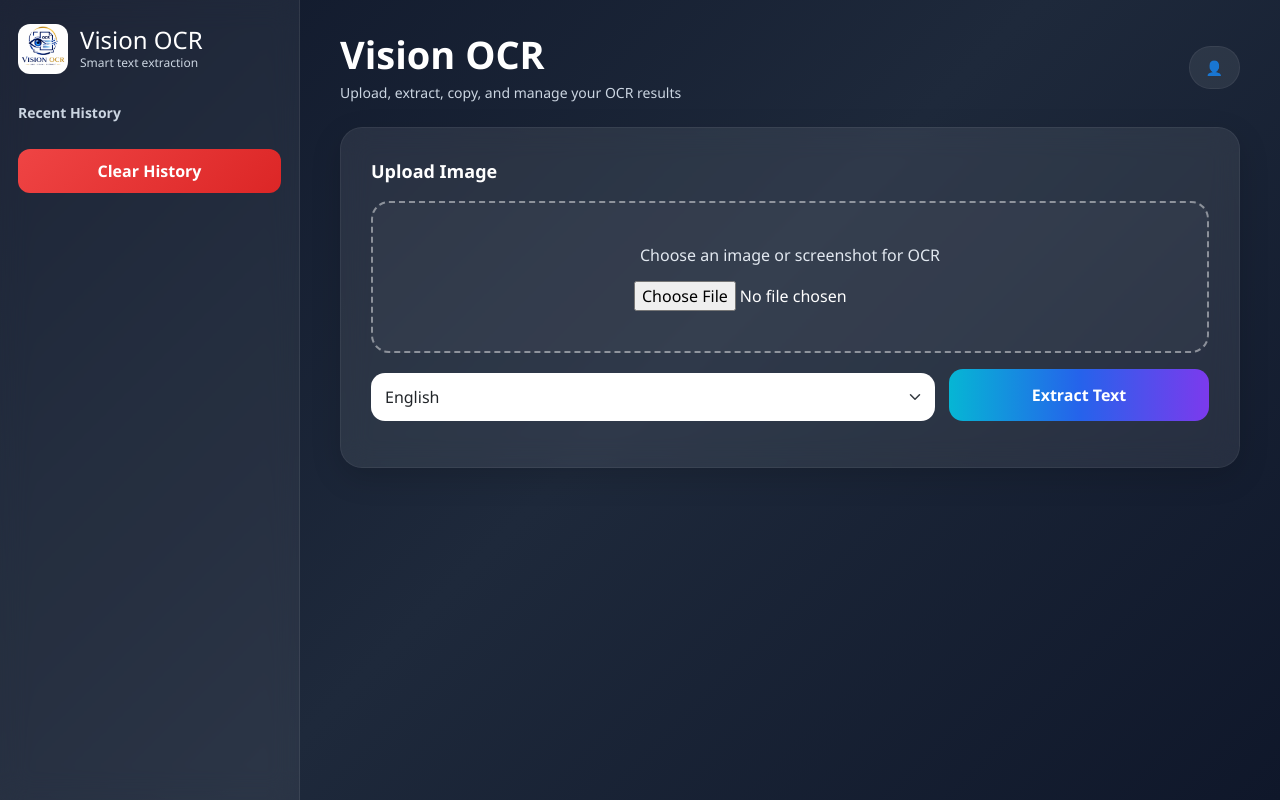
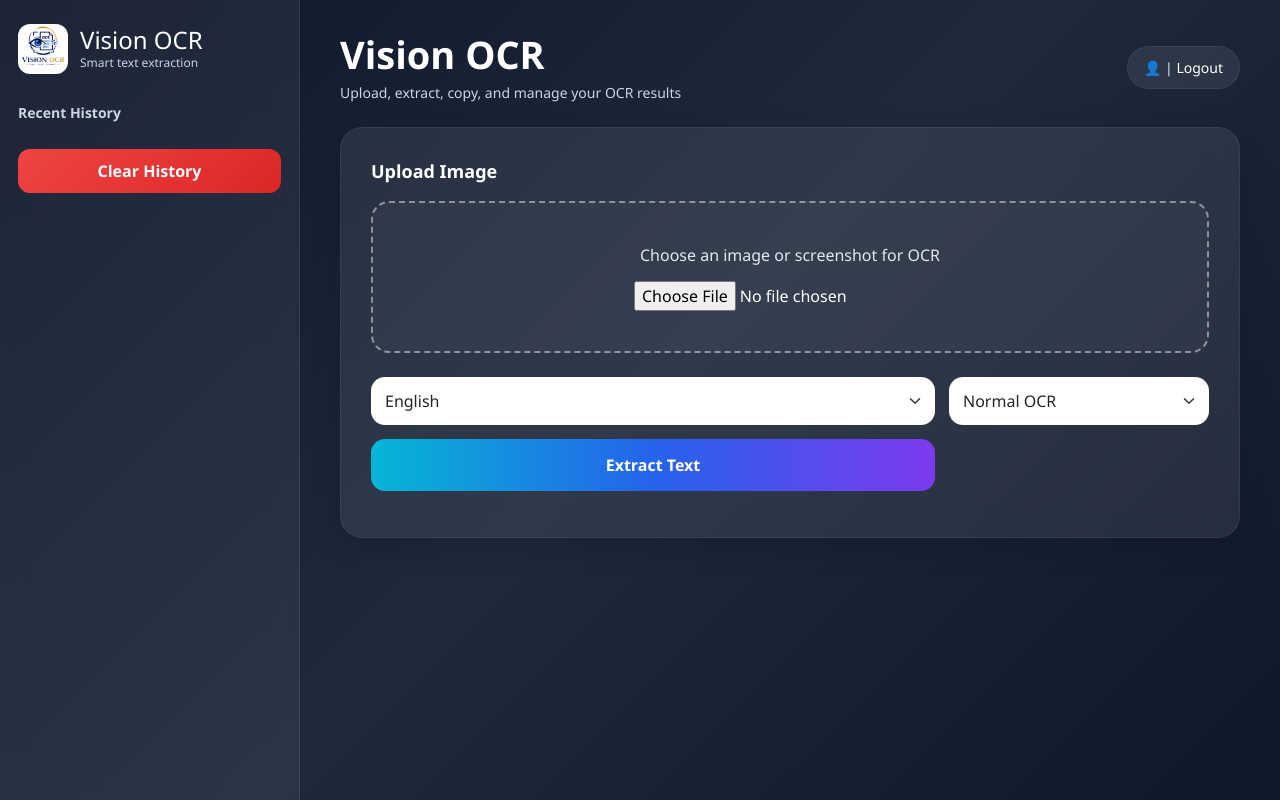
Before and after one commit to Hajeerafarwin/vision-ocr, a Flask app: template templates/dashboard.html in a window 1280 px wide. Run offline with Flask 3, Linux system fonts and the light colour scheme; the template is opened without the code that fills it, so the values that code supplies are empty.

Commit message:
add OCR modes and logout

```diff
--- a/app.py
+++ b/app.py
@@ -95,6 +95,7 @@
 
 
                 lang = request.form.get('lang', 'eng')
+                mode = request.form.get('mode', 'normal')
                 if lang == "urd":
                     # Urdu needs clean image (no threshold)
                     gray = cv2.resize(gray, None, fx=3, fy=3, interpolation=cv2.INTER_CUBIC)
@@ -111,7 +112,29 @@
                     _, gray = cv2.threshold(gray, 150, 255, cv2.THRESH_BINARY)
                     config = "--psm 6"
 
-                text = pytesseract.image_to_string(gray, lang=lang, config=config)
+                if mode == "table":
+                    data = pytesseract.image_to_data(gray, lang=lang, config=config, output_type=pytesseract.Output.DICT)
+
+                    text = ""
+                    last_line = -1
+
+                    for i in range(len(data["text"])):
+                        word = data["text"][i].strip()
+
+                        if word:
+                            line_num = data["line_num"][i]
+
+                            if line_num != last_line:
+                                text += "\n"
+                                last_line = line_num
+
+                            text += word + "\t"
+
+                elif mode == "math":
+                    text = pytesseract.image_to_string(gray, lang="eng", config="--psm 6")
+
+                else:
+                    text = pytesseract.image_to_string(gray, lang=lang, config=config)
 
                 c.execute(
                     "INSERT INTO history (username, filename, text) VALUES (?, ?, ?)",
@@ -143,7 +166,10 @@
     conn.close()
 
     return redirect('/dashboard')
-
+@app.route('/logout')
+def logout():
+    session.clear()
+    return redirect('/')
 
 if __name__ == '__main__':
     app.run(debug=True)
--- a/templates/dashboard.html
+++ b/templates/dashboard.html
@@ -334,7 +334,10 @@
         <h2>Vision OCR</h2>
         <p>Upload, extract, copy, and manage your OCR results</p>
       </div>
-      <div class="profile-chip">👤 {{ user.split('@')[0] if user else '' }}</div>
+      <div class="profile-chip">
+        👤 {{ user.split('@')[0] if user else '' }}
+        | <a href="/logout" style="color:white; text-decoration:none;">Logout</a>
+      </div>
     </div>
 
     <div class="card-box">
@@ -364,7 +367,11 @@
             <option value="asm">Assamese</option>
             <option value="san">Sanskrit</option>
           </select>
-
+          <select name="mode" class="form-select mt-2">
+            <option value="normal">Normal OCR</option>
+            <option value="table">Table Extraction</option>
+            <option value="math">Math OCR</option>
+          </select>
           <button class="btn-extract" type="submit">Extract Text</button>
         </div>
       </form>
```
